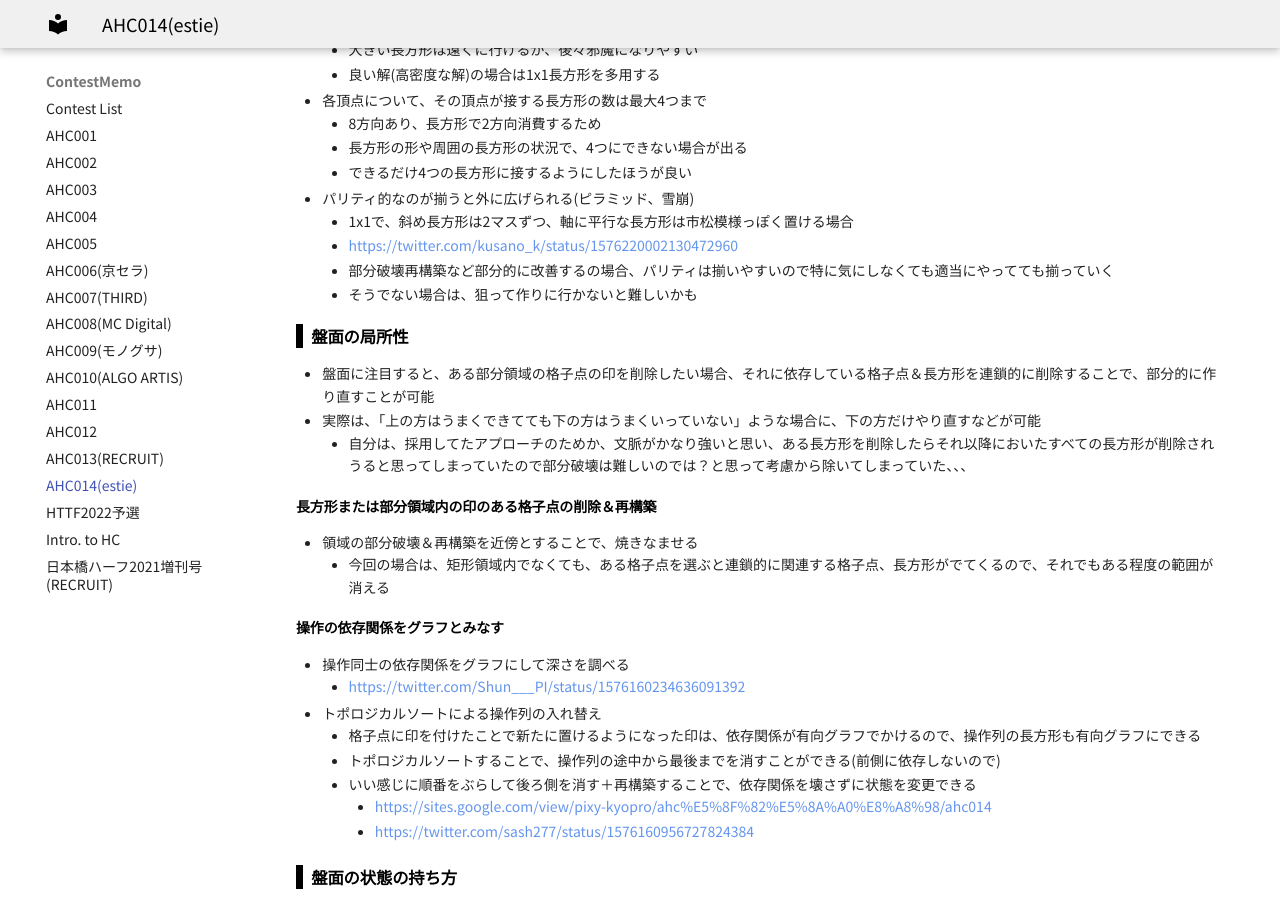
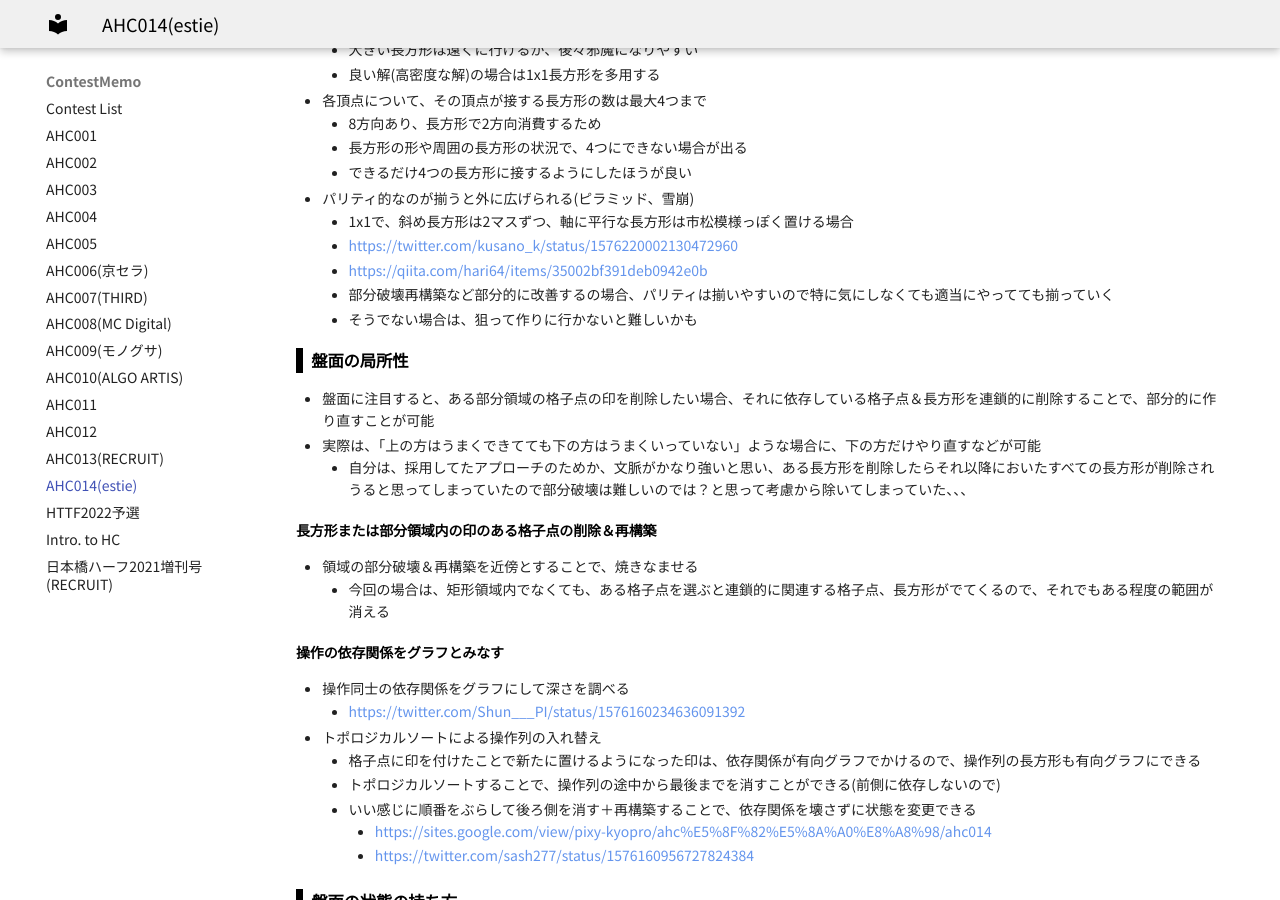
Before and after one commit to jetbead/AtCoderHeuristicContestMemo, an MkDocs documentation site: the page built from docs/ContestMemo/ahc014.md, in a window 1280 px wide and 900 px high, scrolled down 1079 px. Built offline with MkDocs 1.6.1 and Material for MkDocs 9.7.7, drawn with Linux system fonts in a browser that asks for light colours; some web fonts are replaced; some of the changed lines change nothing that is shown.

Commit message:
Update ahc014.md

```diff
--- a/docs/ContestMemo/ahc014.md
+++ b/docs/ContestMemo/ahc014.md
@@ -43,6 +43,7 @@ title: AHC014(estie)
 - パリティ的なのが揃うと外に広げられる(ピラミッド、雪崩)
   - 1x1で、斜め長方形は2マスずつ、軸に平行な長方形は市松模様っぽく置ける場合
   - https://twitter.com/kusano_k/status/1576220002130472960
+  - https://qiita.com/hari64/items/35002bf391deb0942e0b
   - 部分破壊再構築など部分的に改善するの場合、パリティは揃いやすいので特に気にしなくても適当にやってても揃っていく
   - そうでない場合は、狙って作りに行かないと難しいかも
 
```
